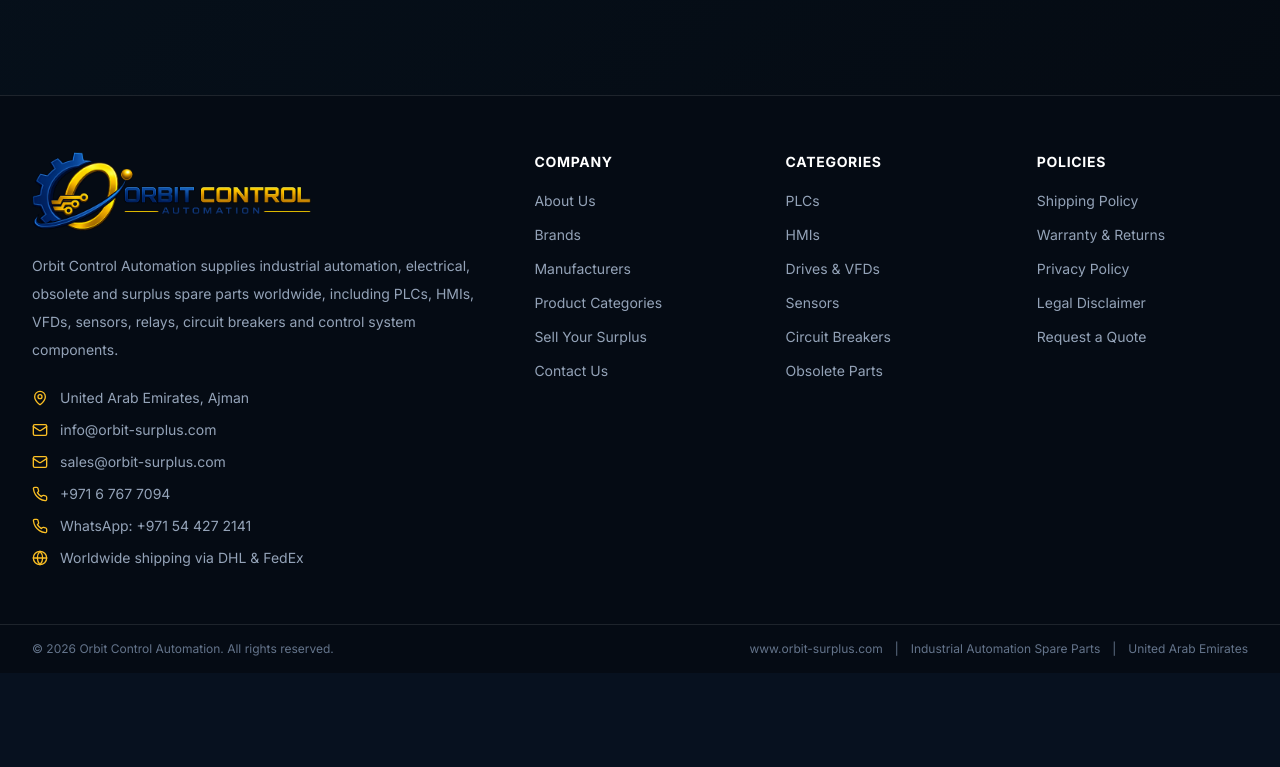
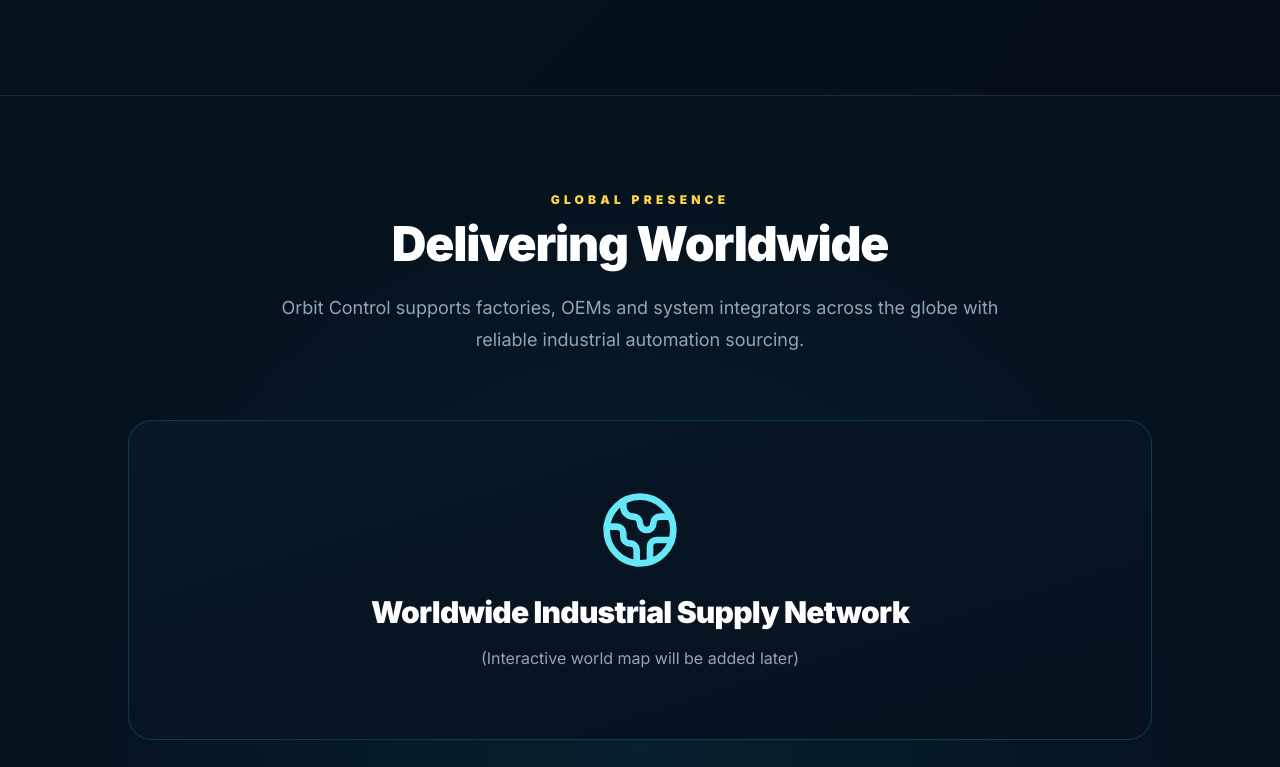
Before and after one commit to orbitcontrol12345-gif/orbit-control-next, a Next.js app: page /design-preview in a window 1280 px wide. Shown: the part 5973-6740 px from the top of the page. Before the commit the page ends 6646 px from the top, so only its background shows below. Built offline with nearby package versions, Linux system fonts and the light colour scheme.

Commit message:
Add GlobalPresenceV2 component to page

```diff
--- a/app/design-preview/page.tsx
+++ b/app/design-preview/page.tsx
@@ -5,6 +5,7 @@ import WhyOrbit from '@/components/home/WhyOrbit';
 import FeaturedShowcase from '@/components/home/FeaturedShowcase';
 import StatisticsV2 from '@/components/home/StatisticsV2';
 import IndustriesV2 from '@/components/home/IndustriesV2';
+import GlobalPresenceV2 from '@/components/home/GlobalPresenceV2';
 // سيتم إضافتها
 import CategoriesV2 from '@/components/home/CategoriesV2';
 
@@ -29,6 +30,7 @@ export default function DesignPreviewPage() {
     <FeaturedShowcase />
     <StatisticsV2 />
     <IndustriesV2 />
+    <GlobalPresenceV2 />
      </div>
 </main>
   );
```
